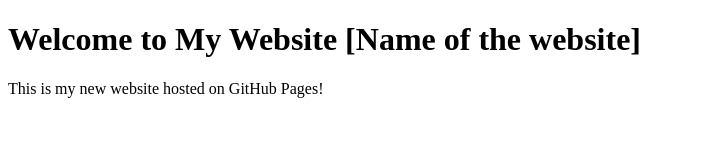
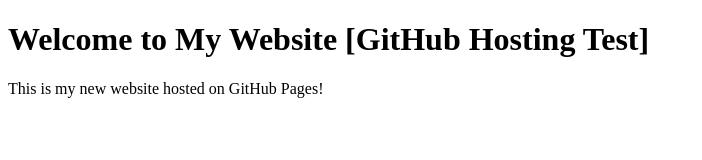
Before and after one commit to joshmartin521/joshmartin521.github.io, a plain HTML site: page index.html in a window 1280 px wide. Shown: the whole page, without its empty margins (0-702 px from the left). Drawn offline with Linux system fonts and the light colour scheme.

Commit message:
Update index.html

```diff
--- a/index.html
+++ b/index.html
@@ -18,7 +18,7 @@
 
     <main>
 
-        <h1>Welcome to My Website [Name of the website]</h1>
+        <h1>Welcome to My Website [GitHub Hosting Test]</h1>
 
         <p>This is my new website hosted on GitHub Pages!</p>
 
```
